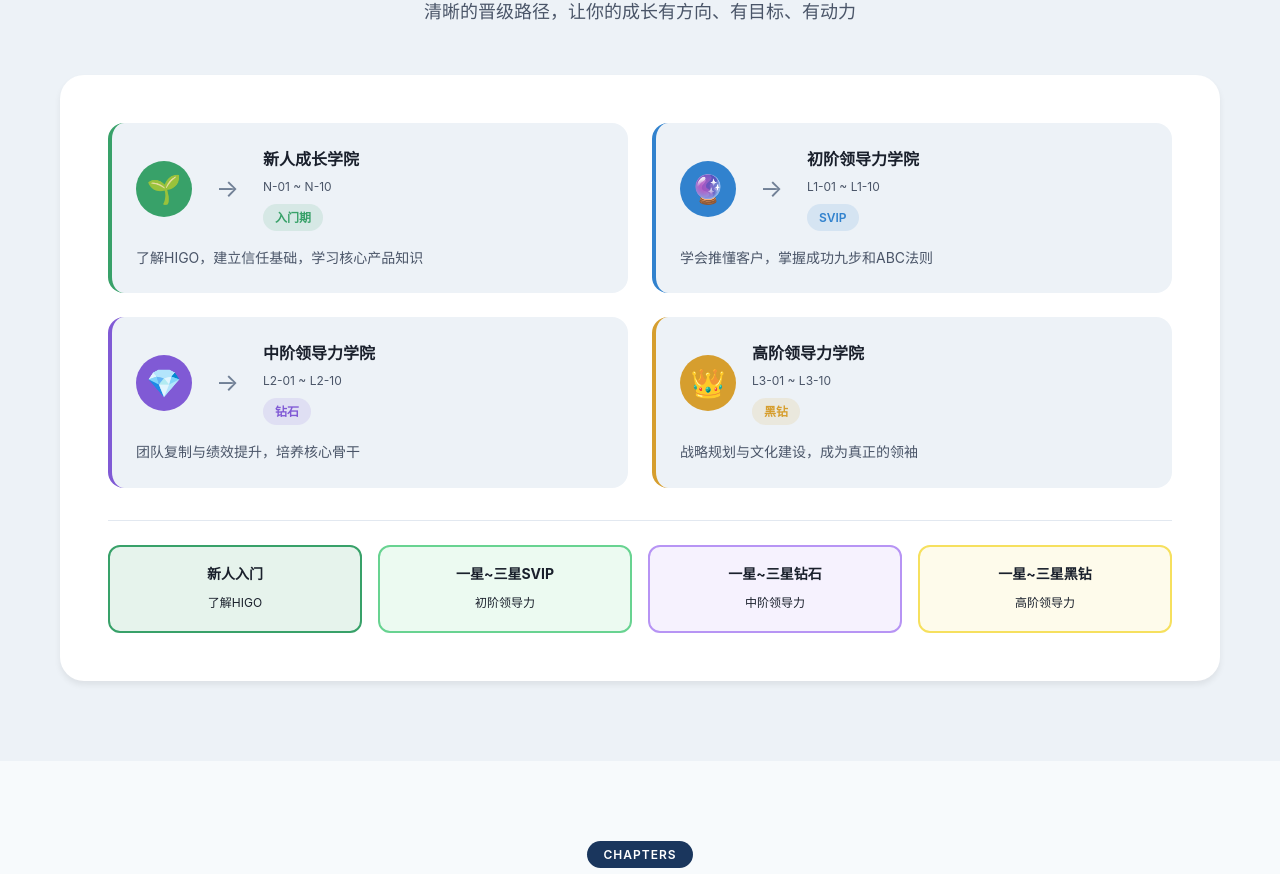
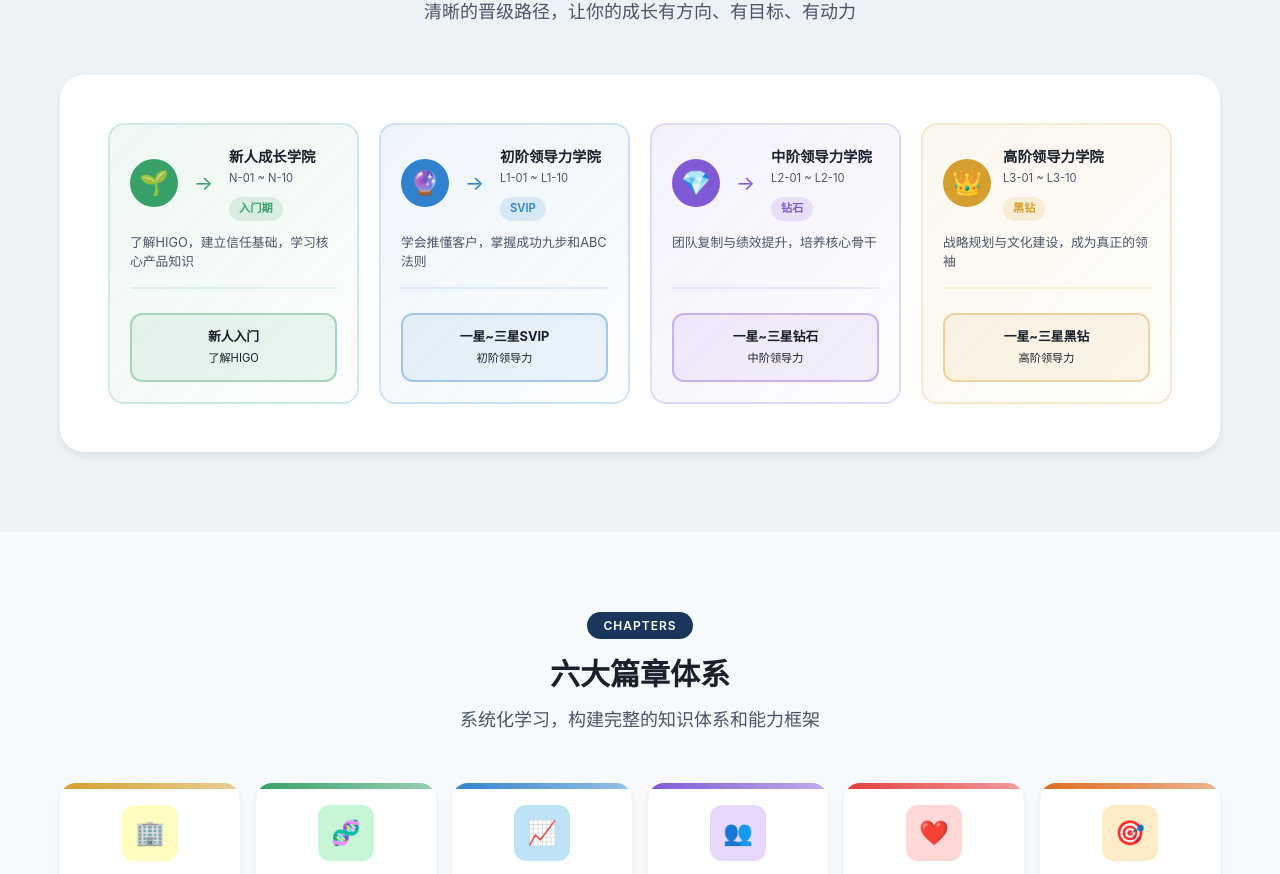
Before and after one commit to BOB-Z-PRO/higo-business-school, a Next.js app: page / in a window 1280 px wide. Shown: the part 1640-2514 px from the top of the page. Built offline with nearby package versions, Linux system fonts and the light colour scheme.

Commit message:
feat: redesign learning path with 4-column combined cards

```diff
--- a/src/app/globals.css
+++ b/src/app/globals.css
@@ -161,21 +161,23 @@ h4 { font-size: 1.25rem; font-weight: 600; }
    Learning Path
    ======================================== */
 .learning-path-wrapper { background: var(--white); border-radius: var(--radius-xl); padding: 48px; box-shadow: var(--shadow-md); }
-.learning-path-grid { display: grid; grid-template-columns: repeat(2, 1fr); gap: 24px; margin-bottom: 32px; }
-.learning-path-card { background: var(--bg-gray); border-radius: var(--radius-lg); padding: 24px; border-left: 4px solid; }
-.path-row { display: flex; align-items: center; gap: 16px; margin-bottom: 16px; }
-.path-icon-circle { width: 56px; height: 56px; border-radius: 50%; display: flex; align-items: center; justify-content: center; color: white; font-size: 1.75rem; flex-shrink: 0; }
+.learning-path-grid { display: grid; grid-template-columns: repeat(4, 1fr); gap: 20px; }
+.learning-path-card { background: var(--bg-gray); border-radius: var(--radius-lg); padding: 20px; border: 2px solid transparent; transition: transform 0.3s, box-shadow 0.3s; }
+.learning-path-card:hover { transform: translateY(-4px); box-shadow: 0 12px 40px rgba(0,0,0,0.1); }
+.learning-path-card.combined { display: flex; flex-direction: column; }
+.learning-path-card .path-main { flex: 1; }
+.path-row { display: flex; align-items: center; gap: 12px; margin-bottom: 12px; }
+.path-icon-circle { width: 48px; height: 48px; border-radius: 50%; display: flex; align-items: center; justify-content: center; color: white; font-size: 1.5rem; flex-shrink: 0; }
 .path-emoji { }
-.path-arrow-right { color: var(--text-light); font-size: 1.5rem; margin: 0 8px; }
+.path-arrow-right { color: var(--text-light); font-size: 1.25rem; margin: 0 4px; }
 .path-info { flex: 1; }
-.path-name { color: var(--text-dark); margin-bottom: 4px; font-size: 1rem; }
-.path-range { color: var(--text-gray); font-size: 0.75rem; margin-bottom: 8px; }
-.path-level { display: inline-block; padding: 4px 12px; border-radius: 50px; font-size: 0.75rem; font-weight: 600; }
-.path-desc { color: var(--text-gray); font-size: 0.875rem; line-height: 1.6; }
-.path-footer { display: grid; grid-template-columns: repeat(4, 1fr); gap: 16px; padding-top: 24px; border-top: 1px solid var(--border); }
-.path-footer-item { text-align: center; padding: 16px; border-radius: var(--radius-md); border: 2px solid; }
-.path-footer-item span { display: block; font-weight: 700; font-size: 0.875rem; margin-bottom: 4px; }
-.path-footer-item small { font-size: 0.75rem; }
+.path-name { color: var(--text-dark); margin-bottom: 2px; font-size: 0.9rem; font-weight: 600; }
+.path-range { color: var(--text-gray); font-size: 0.7rem; margin-bottom: 6px; }
+.path-level { display: inline-block; padding: 3px 10px; border-radius: 50px; font-size: 0.7rem; font-weight: 600; }
+.path-desc { color: var(--text-gray); font-size: 0.8rem; line-height: 1.5; margin-top: 8px; }
+.path-footer-item { text-align: center; padding: 12px 8px; border-radius: var(--radius-md); border: 2px solid; margin-top: 12px; }
+.path-footer-item span { display: block; font-weight: 700; font-size: 0.8rem; margin-bottom: 2px; }
+.path-footer-item small { font-size: 0.7rem; display: block; }
 
 /* ========================================
    Chapters Grid
@@ -276,10 +278,9 @@ h4 { font-size: 1.25rem; font-weight: 600; }
   .path-icon-circle { width: 48px; height: 48px; font-size: 1.5rem; }
   .path-arrow-right { display: none; }
   .path-info { text-align: center; }
-  .path-footer { grid-template-columns: repeat(2, 1fr) !important; }
-  .path-footer-item { padding: 12px; }
-  .path-footer-item span { font-size: 0.8125rem; }
-  .path-footer-item small { font-size: 0.6875rem; }
+  .path-footer-item { padding: 10px; }
+  .path-footer-item span { font-size: 0.75rem; }
+  .path-footer-item small { font-size: 0.65rem; }
 
   /* Chapters - 2 columns on mobile */
   .chapters-grid { grid-template-columns: repeat(2, 1fr) !important; gap: 12px !important; }
--- a/src/app/page.tsx
+++ b/src/app/page.tsx
@@ -151,39 +151,27 @@ export default function HomePage() {
           <div className="learning-path-wrapper">
             <div className="learning-path-grid">
               {learningSteps.map((step, index) => (
-                <div key={step.name} className="learning-path-card" style={{ borderLeftColor: step.color, borderLeftWidth: 4 }}>
+                <div key={step.name} className="learning-path-card combined" style={{ background: `linear-gradient(135deg, ${step.color}15, ${step.color}05)`, border: `2px solid ${step.color}30` }}>
+                  <div className="path-main" style={{ borderBottom: `2px solid ${step.color}20`, paddingBottom: 16, marginBottom: 12 }}>
                     <div className="path-row">
                       <div className="path-icon-circle" style={{ background: step.color }}>
                         <span className="path-emoji">{step.icon}</span>
                       </div>
-                    {index < learningSteps.length - 1 && <span className="path-arrow-right">→</span>}
+                      {index < learningSteps.length - 1 && <span className="path-arrow-right" style={{ color: step.color }}>→</span>}
                       <div className="path-info">
                         <h4 className="path-name">{step.name}</h4>
                         <p className="path-range">{step.range}</p>
-                      <span className="path-level" style={{ background: step.color + '20', color: step.color }}>{step.level}</span>
+                        <span className="path-level" style={{ background: step.color + '25', color: step.color }}>{step.level}</span>
                       </div>
                     </div>
-                  <p className="path-desc">{step.desc}</p>
+                    <p className="path-desc" style={{ marginTop: 12 }}>{step.desc}</p>
+                  </div>
+                  <div className="path-footer-item" style={{ background: step.color + '15', borderColor: step.color + '60' }}>
+                    <span>{index === 0 ? '新人入门' : index === 1 ? '一星~三星SVIP' : index === 2 ? '一星~三星钻石' : '一星~三星黑钻'}</span>
+                    <small>{index === 0 ? '了解HIGO' : index === 1 ? '初阶领导力' : index === 2 ? '中阶领导力' : '高阶领导力'}</small>
+                  </div>
                 </div>
               ))}
-            </div>
-            <div className="path-footer">
-              <div className="path-footer-item" style={{ background: '#38A16920', borderColor: '#38A169' }}>
-                <span>新人入门</span>
-                <small>了解HIGO</small>
-              </div>
-              <div className="path-footer-item" style={{ background: '#68D39120', borderColor: '#68D391' }}>
-                <span>一星~三星SVIP</span>
-                <small>初阶领导力</small>
-              </div>
-              <div className="path-footer-item" style={{ background: '#B794F420', borderColor: '#B794F4' }}>
-                <span>一星~三星钻石</span>
-                <small>中阶领导力</small>
-              </div>
-              <div className="path-footer-item" style={{ background: '#F6E05E20', borderColor: '#F6E05E' }}>
-                <span>一星~三星黑钻</span>
-                <small>高阶领导力</small>
-              </div>
             </div>
           </div>
         </div>
```
Lines whose indentation alone changed are shown as unchanged.
